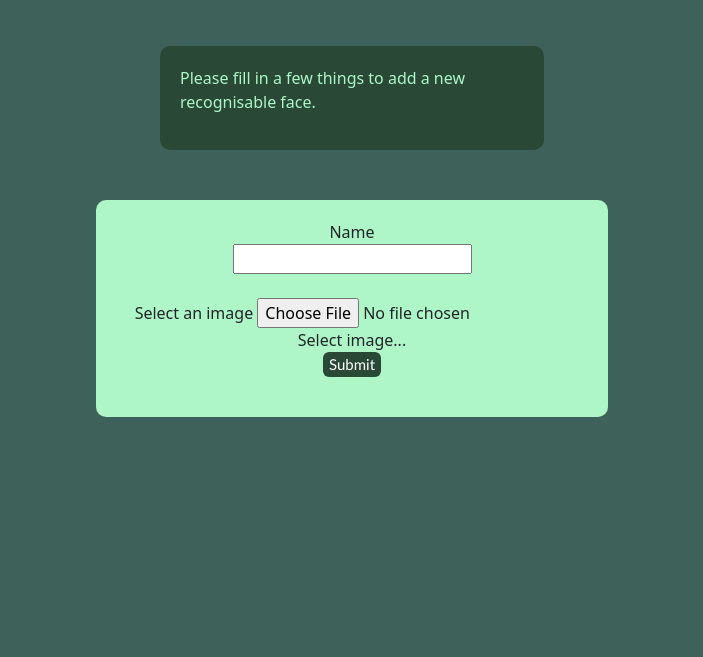
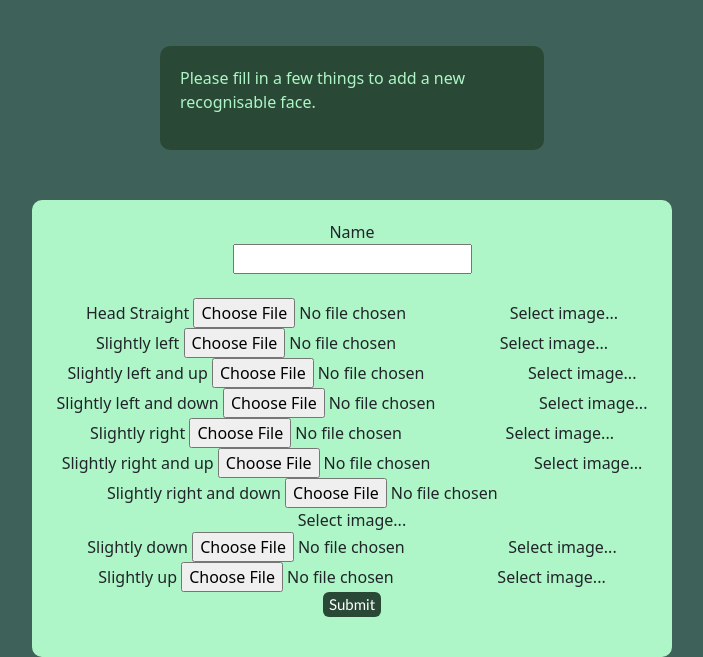
Before and after one commit to Abhinavfat/crestwebsite, a Flask app: template templates/new_face.html in a window 1280 px wide. Shown: the part 206-863 px from the top of the page, without its empty margins (288-991 px from the left). Before the commit the page ends 623 px from the top, so only its background shows below. Run offline with Flask 2, Linux system fonts and the light colour scheme; the template is opened without the code that fills it, so the values that code supplies are empty.

Commit message:
finished

```diff
--- a/static/styles/style.css
+++ b/static/styles/style.css
@@ -35,10 +35,11 @@ h1{
 .faces{
     background-color: #AEF6C7;
     display:block;
-    margin: 50px 30%;
+    margin: auto;
     padding: 20px;
     border-radius: 10px;
     text-align: center;
+    width: 50%;
 }
 
 .passcode{
--- a/templates/new_face.html
+++ b/templates/new_face.html
@@ -8,9 +8,50 @@
         <input type="text" name="new_name" id="new_name"><br>
         <br>
 
-        <label>Select an image</label>
+        <label>Head Straight</label>
         <input type="file" name="image" id="image">
         <label for="image">Select image...</label>
+        <br>
+
+        <label>Slightly left</label>
+        <input type="file" name="image" id="image">
+        <label for="image">Select image...</label>
+        <br>
+
+        <label>Slightly left and up</label>
+        <input type="file" name="image" id="image">
+        <label for="image">Select image...</label>
+        <br>
+
+        <label>Slightly left and down</label>
+        <input type="file" name="image" id="image">
+        <label for="image">Select image...</label>
+        <br>
+
+        <label>Slightly right</label>
+        <input type="file" name="image" id="image">
+        <label for="image">Select image...</label>
+        <br>
+
+        <label>Slightly right and up</label>
+        <input type="file" name="image" id="image">
+        <label for="image">Select image...</label>
+        <br>
+
+        <label>Slightly right and down</label>
+        <input type="file" name="image" id="image">
+        <label for="image">Select image...</label>
+        <br>
+
+        <label>Slightly down</label>
+        <input type="file" name="image" id="image">
+        <label for="image">Select image...</label>
+        <br>
+
+        <label>Slightly up</label>
+        <input type="file" name="image" id="image">
+        <label for="image">Select image...</label>
+        <br>
 
         <input type="submit" value="Submit">
     </form>
```
